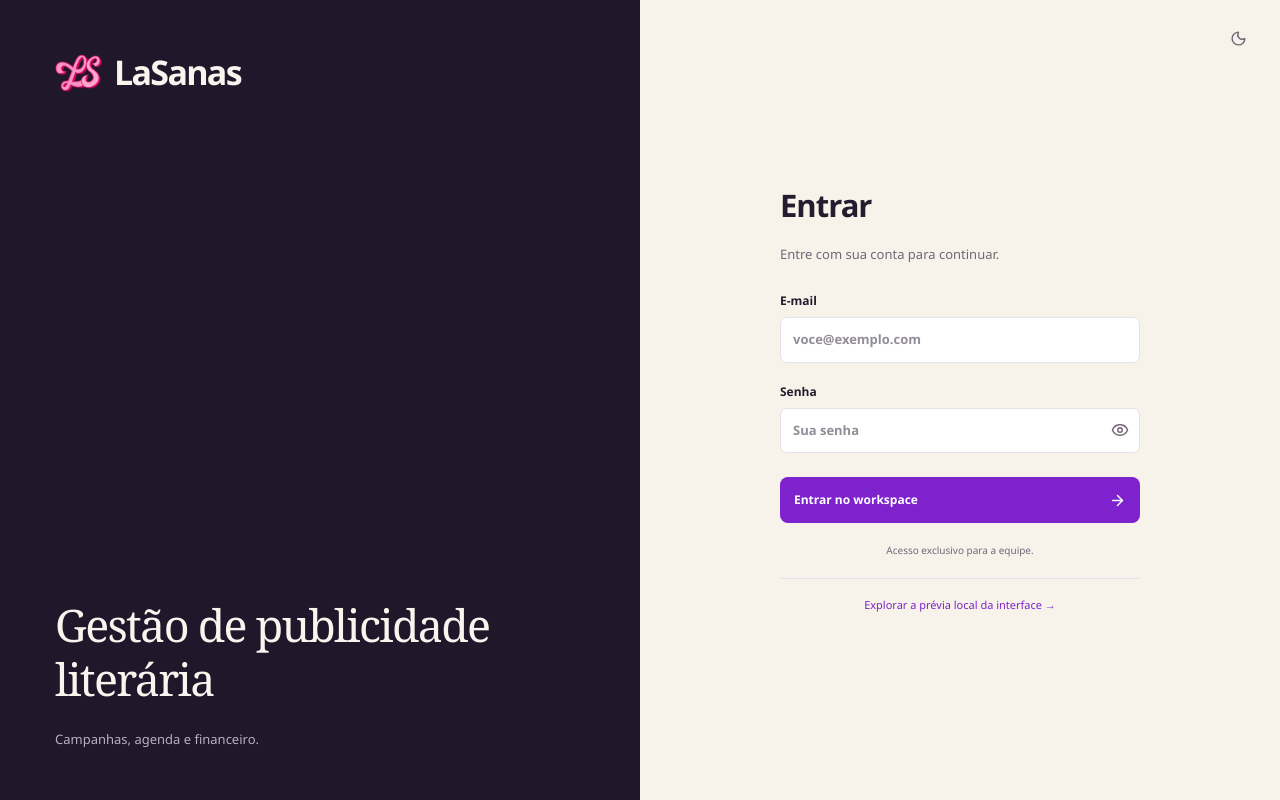
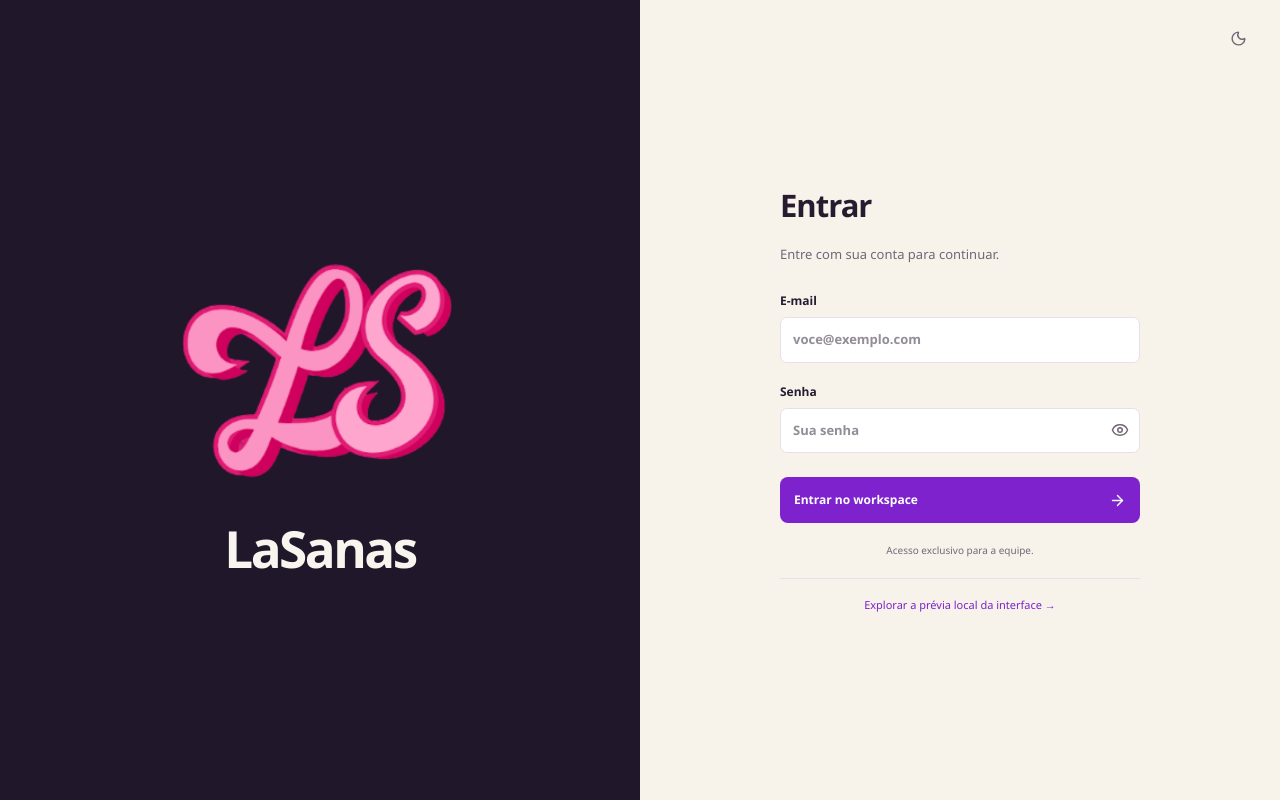
Before and after one commit to CarolGonzaga/LaSanas, a Next.js app: page /login in a window 1280 px wide. Built offline with nearby package versions, Linux system fonts and the light colour scheme.

Commit message:
feat: show book covers in catalog and summary

```diff
--- a/src/app/globals.css
+++ b/src/app/globals.css
@@ -912,6 +912,61 @@ input[type="checkbox"] {
 .summary-card.orange strong {
   color: var(--orange);
 }
+.book-card-cover {
+  width: 100%;
+  aspect-ratio: 2 / 3;
+  overflow: hidden;
+  border-radius: 8px;
+  background: var(--raised);
+  margin-bottom: 15px;
+}
+.book-card-cover img {
+  width: 100%;
+  height: 100%;
+  object-fit: cover;
+}
+.book-summary {
+  display: flex;
+  gap: 18px;
+  align-items: center;
+  padding: 16px;
+  margin-bottom: 23px;
+  border: 1px solid var(--border);
+  border-radius: 10px;
+  background: var(--card);
+}
+.book-summary-cover {
+  flex: 0 0 88px;
+  width: 88px;
+  height: 132px;
+  display: grid;
+  place-items: center;
+  overflow: hidden;
+  border-radius: 6px;
+  color: var(--muted);
+  background: var(--raised);
+}
+.book-summary-cover img {
+  width: 100%;
+  height: 100%;
+  object-fit: cover;
+}
+.book-summary-data {
+  display: grid;
+  gap: 13px;
+  margin: 0;
+  min-width: 0;
+}
+.book-summary-data dt {
+  color: var(--muted);
+  font-size: 10px;
+  margin-bottom: 3px;
+}
+.book-summary-data dd {
+  margin: 0;
+  font-size: 13px;
+  overflow-wrap: anywhere;
+}
 .service-progress {
   margin: 15px 0;
 }
@@ -1253,74 +1308,27 @@ input[type="checkbox"] {
 .login-story {
   background: #21172a;
   color: #f8f4ee;
-  padding: 48px 55px;
-  display: flex;
-  flex-direction: column;
-  justify-content: space-between;
+  padding: 48px;
+  display: grid;
+  place-items: center;
   min-height: 100vh;
   overflow: hidden;
 }
-.login-story .brand {
+.login-brand-lockup {
+  display: grid;
+  justify-items: center;
+  gap: 18px;
   color: #f8f4ee;
-  padding: 0;
-}
-.login-story .brand-logo {
-  width: 48px;
-  height: 48px;
-}
-.login-story .eyebrow {
-  color: #bba3cc;
-  font-size: 9px;
-}
-.login-story h1 {
-  font-family: Georgia, serif;
-  font-weight: 400;
-  font-size: clamp(32px, 3.5vw, 54px);
-  letter-spacing: -1.7px;
-  line-height: 1.2;
-  margin: 22px 0;
-}
-.login-story em {
-  color: #d4b8e8;
-  font-weight: 400;
-}
-.login-story p {
-  font-size: 13px;
-  line-height: 1.9;
-  color: #b8afc0;
-}
-.login-story > small {
-  font-size: 8px;
-  letter-spacing: 2px;
-  color: #b8afc0;
-}
-.login-decoration {
-  height: 100px;
-  position: relative;
-  margin-top: 25px;
-  display: flex;
-  align-items: center;
-  gap: 8px;
-}
-.login-decoration > span {
-  width: 20px;
-  height: 68px;
-  border: 1px solid #c69bea55;
-  border-radius: 3px;
-  transform: rotate(-8deg);
-}
-.login-decoration > span:nth-child(2) {
-  height: 80px;
-  transform: rotate(2deg);
-  border-color: #fb923c66;
-}
-.login-decoration > span:nth-child(3) {
-  height: 60px;
-  transform: rotate(10deg);
-}
-.login-decoration > svg {
-  color: #d4b8e844;
-  margin-left: 25px;
+  font-size: clamp(36px, 4vw, 58px);
+  font-weight: 700;
+  letter-spacing: -2.5px;
+  line-height: 1;
+  text-align: center;
+}
+.login-logo-large {
+  width: min(280px, 30vw);
+  height: auto;
+  object-fit: contain;
 }
 .login-form-area {
   display: flex;
@@ -1505,9 +1513,6 @@ input[type="checkbox"] {
   .app-footer {
     padding: 15px 20px;
   }
-  .login-story h1 {
-    font-size: 36px;
-  }
   .login-story {
     padding: 40px 25px;
   }
@@ -1601,29 +1606,16 @@ input[type="checkbox"] {
     grid-template-columns: 1fr;
   }
   .login-story {
-    min-height: 0;
-    padding: 28px 25px 35px;
-  }
-  .login-story > div:not(.brand) {
-    margin-top: 30px;
-  }
-  .login-story h1 {
-    font-size: 31px;
-    margin: 13px 0;
-  }
-  .login-story h1 br {
-    display: none;
-  }
-  .login-story h1 em {
-    display: block;
-  }
-  .login-story p,
-  .login-decoration,
-  .login-story > small {
-    display: none;
-  }
-  .login-story .brand {
-    font-size: 27px;
+    min-height: 240px;
+    padding: 32px 24px;
+  }
+  .login-brand-lockup {
+    gap: 10px;
+    font-size: 32px;
+    letter-spacing: -1.5px;
+  }
+  .login-logo-large {
+    width: min(150px, 42vw);
   }
   .login-theme {
     top: 24px;
--- a/src/app/login/page.tsx
+++ b/src/app/login/page.tsx
@@ -17,22 +17,18 @@ export default function Login() {
         <ThemeToggle />
       </div>
       <section className="login-story">
-        <Link className="brand" href="/login">
+        <Link className="login-brand-lockup" href="/login">
           <Image
-            className="brand-logo"
+            className="login-logo-large"
             src="/lasanas-logo.png"
             alt="LaSanas"
-            width={48}
-            height={48}
+            width={280}
+            height={280}
             unoptimized
             priority
           />
           <span>LaSanas</span>
         </Link>
-        <div>
-          <h1>Gestão de publicidade literária</h1>
-          <p>Campanhas, agenda e financeiro.</p>
-        </div>
       </section>
       <section className="login-form-area">
         <form
--- a/src/components/workbench.tsx
+++ b/src/components/workbench.tsx
@@ -93,6 +93,10 @@ export function Workbench({
   const relatedLabel = (table: string, id: unknown) => {
     const r = data[table]?.find((r) => r.id === id);
     return r ? labelOf(r, table) : "—";
+  };
+  const coverUrl = (row: Row) => {
+    const url = row.preview_url ?? row.cover_external_url;
+    return typeof url === "string" && /^https?:\/\//.test(url) ? url : null;
   };
   const run = (action: string, row: Row, args: Record<string, string> = {}) =>
     start(async () => {
@@ -393,12 +397,23 @@ export function Workbench({
             row.total_value ??
             row.default_price ??
             row.package_price;
+          const bookCover = table === "books" ? coverUrl(row) : null;
           return (
             <article
               className={"record-card " + (row.archived_at ? "archived" : "")}
               key={row.id}
             >
-              {row.preview_url && (
+              {bookCover ? (
+                <div className="book-card-cover">
+                  <Image
+                    src={bookCover}
+                    alt={"Capa de " + labelOf(row, table)}
+                    width={180}
+                    height={270}
+                    unoptimized
+                  />
+                </div>
+              ) : row.preview_url ? (
                 <button
                   className="thumbnail-button"
                   onClick={() => openAsset(table, row)}
@@ -413,7 +428,7 @@ export function Workbench({
                     className="asset-thumbnail"
                   />
                 </button>
-              )}
+              ) : null}
               <div className="record-top">
                 <div className="record-icon">
                   {table === "books" ? (
@@ -576,6 +591,37 @@ export function Workbench({
             Este livro não pode seguir para produção enquanto utilizar uma capa
             produzida por IA.
           </div>
+        )}
+        {m.table === "books" && (
+          <section className="book-summary" aria-label="Resumo do livro">
+            <div className="book-summary-cover">
+              {coverUrl(r) ? (
+                <Image
+                  src={coverUrl(r)!}
+                  alt={"Capa de " + labelOf(r, m.table)}
+                  width={88}
+                  height={132}
+                  unoptimized
+                />
+              ) : (
+                <BookOpen size={26} aria-hidden="true" />
+              )}
+            </div>
+            <dl className="book-summary-data">
+              <div>
+                <dt>Autora</dt>
+                <dd>{display(m, r, "author_id")}</dd>
+              </div>
+              <div>
+                <dt>Editora</dt>
+                <dd>{display(m, r, "publisher_id")}</dd>
+              </div>
+              <div>
+                <dt>Lançamento</dt>
+                <dd>{display(m, r, "release_date")}</dd>
+              </div>
+            </dl>
+          </section>
         )}
         {["authors", "publishers"].includes(m.table) && (
           <div className="summary-grid">
```
